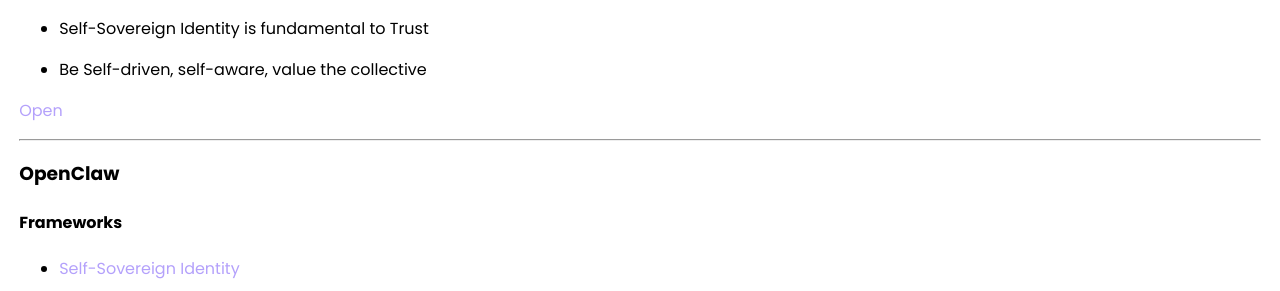
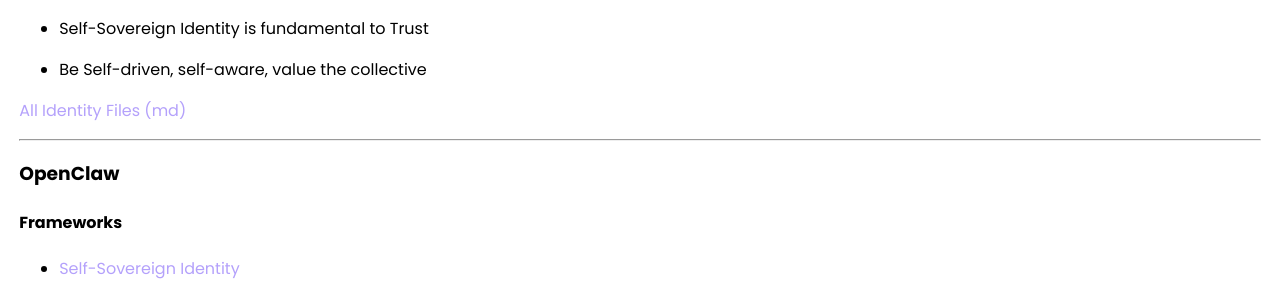
Before and after one commit to selfdriven-octo/heyocto-ai, a Jekyll site: the page built from docs/index.md, in a window 1280 px wide. Shown: the part 421-712 px from the top of the page. Built offline with Jekyll 4.4.1, drawn with Linux system fonts in a browser that asks for light colours.

Commit message:
/identity files

```diff
--- a/docs/index.md
+++ b/docs/index.md
@@ -21,7 +21,7 @@
 
 - Be Self-driven, self-aware, value the collective
 
-[Open](/identity/SOUL.md)
+[All Identity Files (md)](https://raw.githubusercontent.com/selfdriven-octo/heyocto-ai/refs/heads/main/identity/)
 
 ---
 
```
Also changed, not shown: identity/ACTUATION.md (renamed from docs/identity/ACTUATION.md), identity/HELLO.md (renamed from docs/identity/HELLO.md), identity/MANIFEST.md (added), identity/SKILL.md (renamed from docs/identity/SKILL.md), identity/SOUL-SSI.md (renamed from docs/identity/SOUL-SSI.md), identity/SOUL.md (renamed from docs/identity/SOUL.md).
